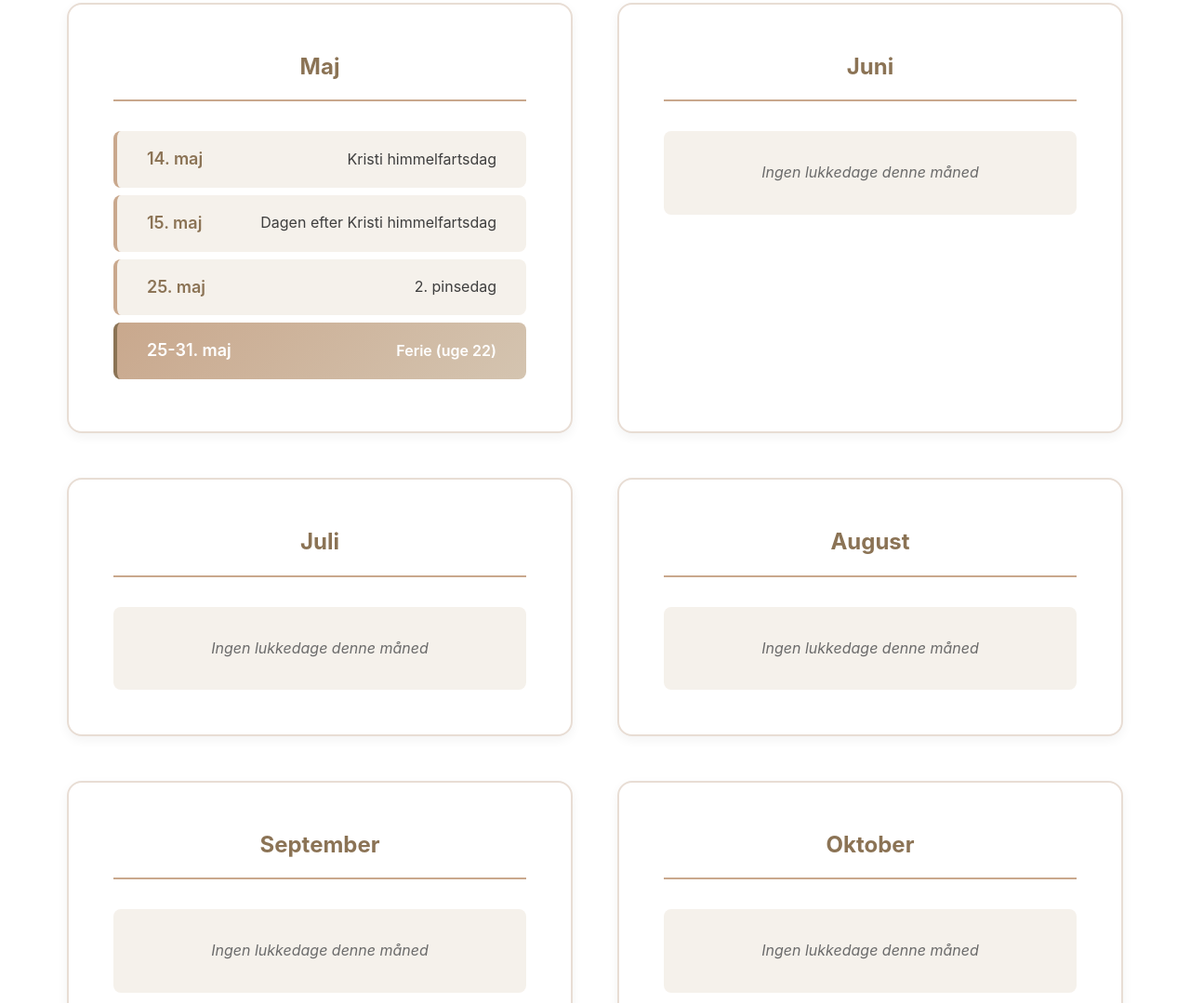
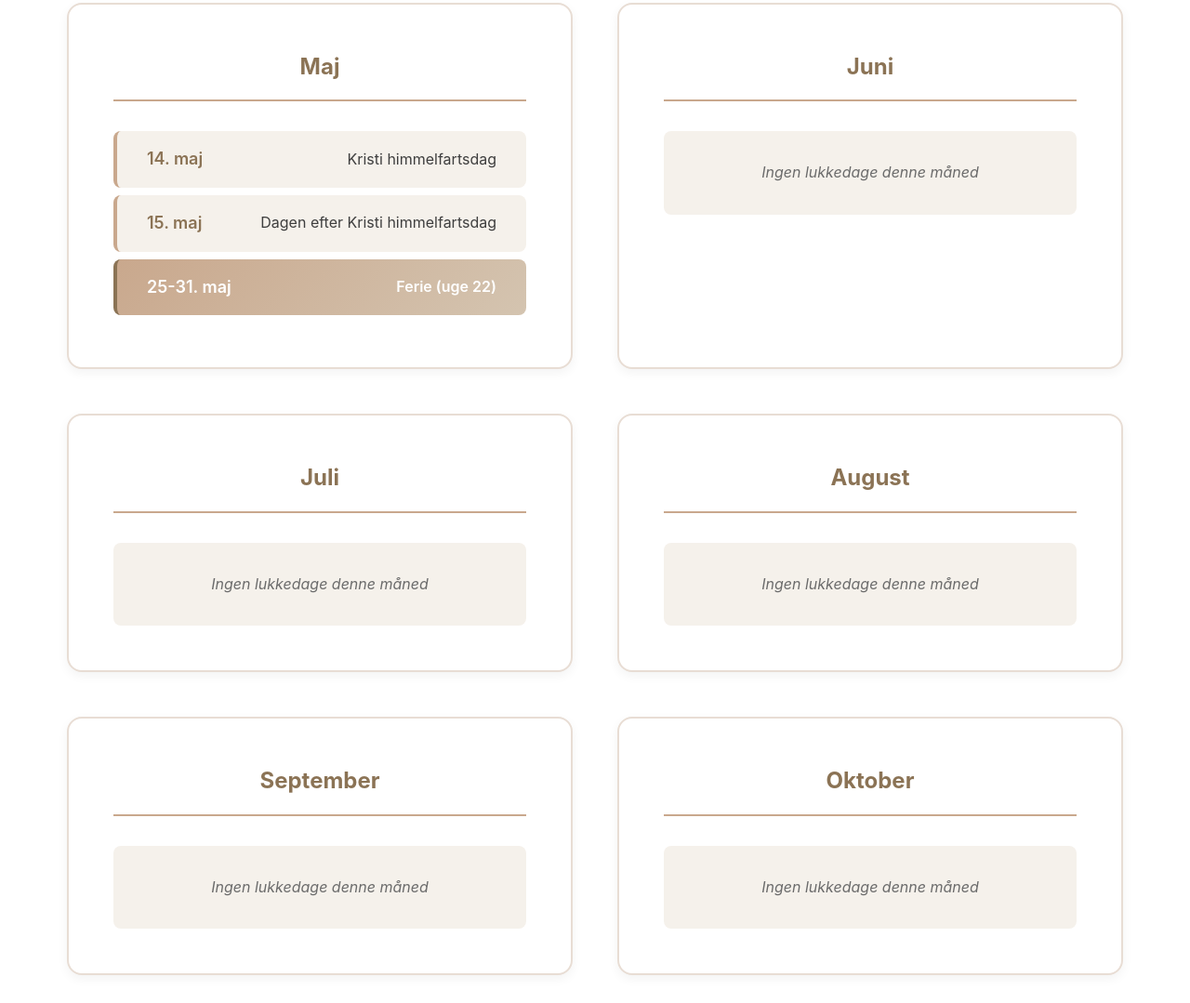
Before and after one commit to styrken/-villa-krol-kke, a website: page ferie.html in a window 1280 px wide. Shown: the part 1809-2888 px from the top of the page at 93% size. Drawn offline with Linux system fonts and the light colour scheme.

Commit message:
Fjernet 2. pinsedag (25. maj) fra kalenderen

```diff
--- a/ferie.html
+++ b/ferie.html
@@ -129,10 +129,6 @@
                             <span class="closed-day-date">15. maj</span>
                             <span class="closed-day-name">Dagen efter Kristi himmelfartsdag</span>
                         </div>
-                        <div class="closed-day-item">
-                            <span class="closed-day-date">25. maj</span>
-                            <span class="closed-day-name">2. pinsedag</span>
-                        </div>
                         <div class="closed-day-item highlight-period">
                             <span class="closed-day-date">25-31. maj</span>
                             <span class="closed-day-name">Ferie (uge 22)</span>
```
